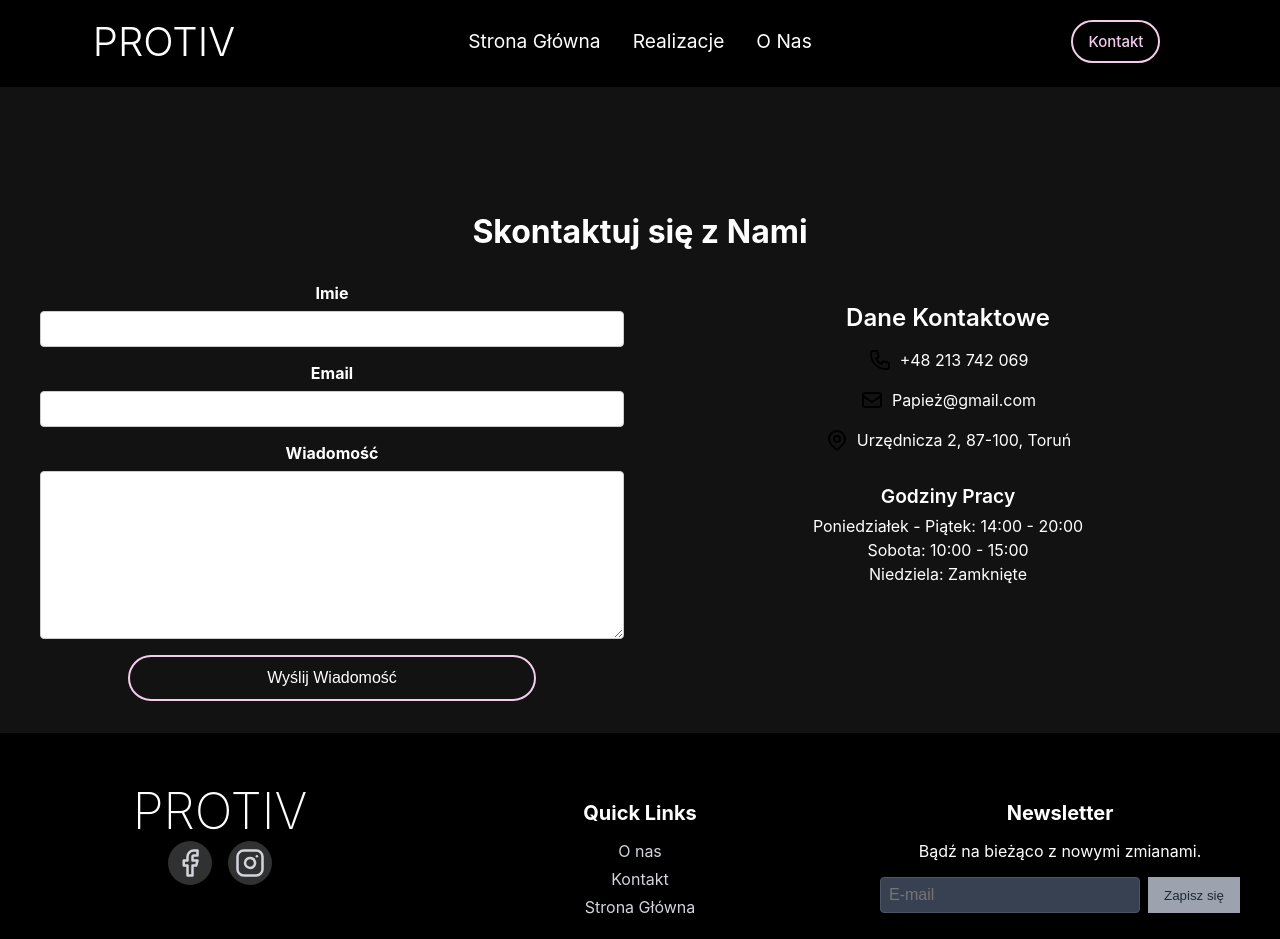
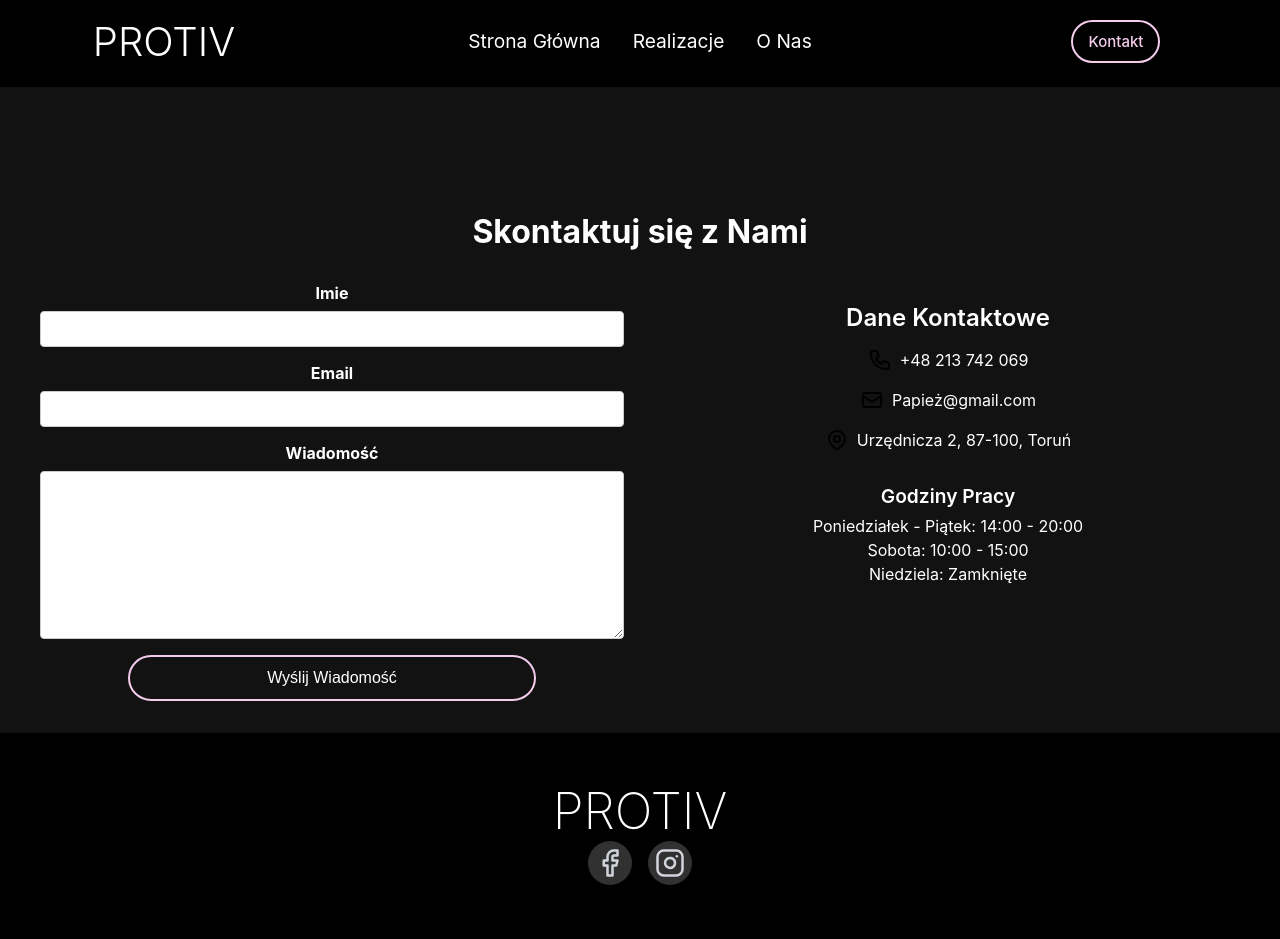
Before and after one commit to frodoprgmz/Protivreact, a React (Create React App) app: page /contact in a window 1280 px wide. Shown: the top 939 px of the page. Built offline with nearby package versions, Linux system fonts and the light colour scheme.

Commit message:
dokonczyc jebany input footer kurwa mac

```diff
--- a/src/pages/css/footer.css
+++ b/src/pages/css/footer.css
@@ -28,26 +28,75 @@
   margin-bottom: 2rem;
   color: white;
 }
+.newsletter-container {
+  display: flex;
+  width: 100%;
+  max-width: 500px;
+  margin: 20px auto;
+}
 
 .newsletter-input {
-  padding: 0.5rem;
-  border: 1px solid #4b5563;
-  background-color: #374151;
+  flex: 1;
+  padding: 12px 16px;
+  border: 2px solid #f4cceb;
+  border-right: none;
+  background-color: rgba(244, 204, 235, 0.1);
   color: #ffffff;
-  flex-grow: 1;
+  font-size: 16px;
+  border-radius: 4px 0 0 4px;
+  transition: all 0.3s ease;
+  min-width: 0;
+}
+
+.newsletter-input::placeholder {
+  color: rgba(255, 255, 255, 0.7);
+}
+
+.newsletter-input:focus {
+  outline: none;
+  background-color: rgba(244, 204, 235, 0.2);
 }
 
 .newsletter-button {
-  padding: 0.5rem 1rem;
-  background-color: #9ca3af;
-  color: #1f2937;
-  border: none;
+  padding: 12px 24px;
+  background-color: #f4cceb;
+  color: #121212;
+  border: 2px solid #f4cceb;
   cursor: pointer;
+  font-size: 16px;
+  font-weight: bold;
+  border-radius: 0 4px 4px 0;
+  transition: all 0.3s ease;
+  white-space: nowrap;
 }
 
 .newsletter-button:hover {
-  background-color: #d1d5db;
+  background-color: #ffffff;
+  color: #121212;
 }
+
+.newsletter-button:active {
+  transform: translateY(1px);
+}
+
+@media (max-width: 480px) {
+  .newsletter-container {
+    max-width: 100%;
+  }
+
+  .newsletter-input {
+    flex: 1;
+    min-width: 0;
+  }
+
+  .newsletter-button {
+    padding: 12px 16px;
+  }
+}
+
+
+
+
 
 .footer-bottom {
   border-top: 1px solid #374151;
@@ -76,12 +125,6 @@
   justify-content: center;
 }
 
-@media (min-width: 768px) {
-  .footer-section {
-    width: 30%;
-    margin-bottom: 0;
-  }
-}
 
 .footer h3 {
   color: #ffffff;
@@ -130,10 +173,5 @@
   display: flex;
   flex-direction: column;
   gap: 0.5rem;
+  width: 100%;
 }
-
-@media (min-width: 640px) {
-  .newsletter-form {
-    flex-direction: row;
-  }
-}
```
